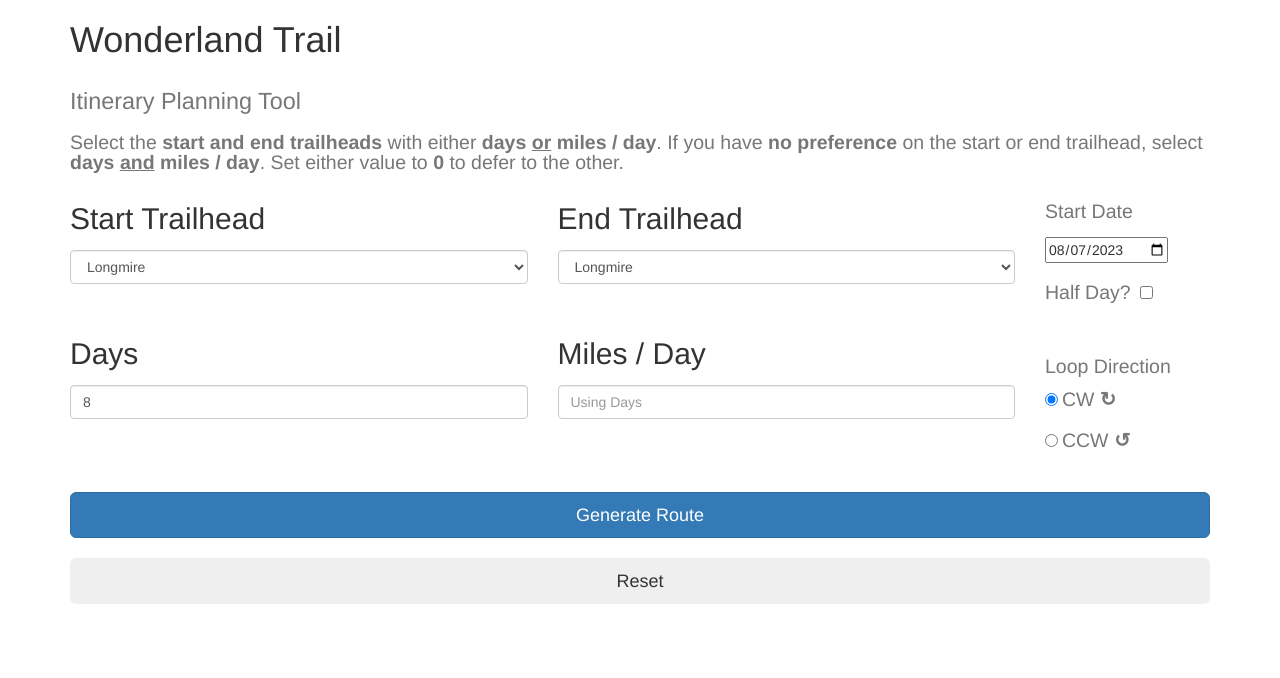
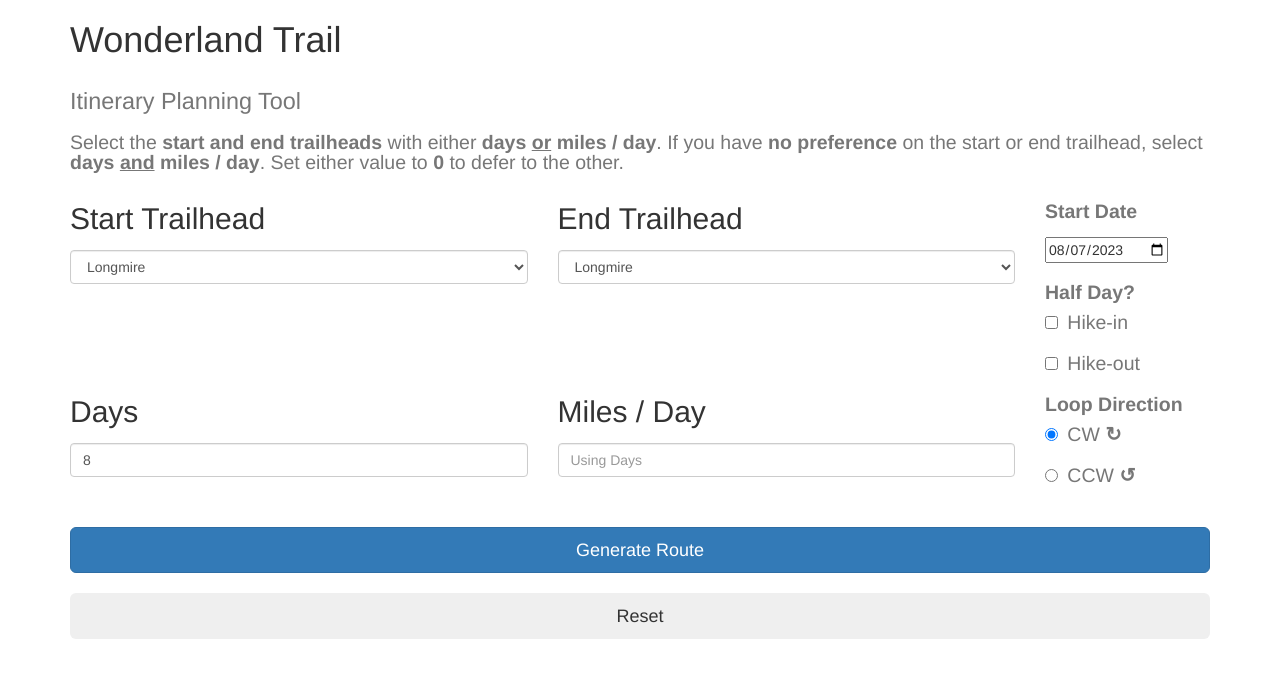
Before and after one commit to amccafferty42/trailtuner, a plain HTML site: page index.html in a window 1280 px wide. Drawn offline with nearby package versions, Linux system fonts and the light colour scheme.

Commit message:
add hike-in and out checkboxes

```diff
--- a/index.html
+++ b/index.html
@@ -26,12 +26,17 @@
                     </select>
                 </div>
                 <div class="col-md-2">
-                    <label for="date"><h2><small>Start Date</small></h2></label>
+                    <label for="date"><h2><small><strong>Start Date</strong></small></h2></label>
                     <br>
                     <input type="date" id="start-date" name="start-date" value="2018-07-22">
                     <br>
-                    <label class="half-day-label form-check-label" for="half" title="Select to shorten first day"><h2><small>Half Day?&nbsp;</small></h2></label>
-                    <input class="half-day-input form-check-input" type="checkbox" id="half">
+                    <label class="half-day-label form-check-label" for="half" title=""><h2><small><strong>Half Day?</strong>&nbsp;</small></h2></label>
+                    <br>
+                    <input class="half-day-input form-check-input" type="checkbox" id="hike-in">
+                    <label class="half-day-label form-check-label" for="hike-in" title="Hike-in to the first campsite from the start"><h2><small>&nbsp;Hike-in</small></h2></label>
+                    <br>
+                    <input class="half-day-input form-check-input" type="checkbox" id="hike-out">
+                    <label class="half-day-label form-check-label" for="hike-out" title="Hike-out from the last campsite to the end"><h2><small>&nbsp;Hike-out</small></h2></label>
                 </div>
             </div>
             <div class="row align-items-center">
@@ -44,15 +49,14 @@
                     <input type="number" min="0" max="99" value="" placeholder="Use Days" onChange="onMilesPerDayChange()" name="miles" id="miles" class="form-control">
                 </div>
                 <div class="col-sm-2">
-                    <br>
                     <div id="loop-direction-form" class="form-check">
-                        <label class="loop-direction form-check-label" title="Select which direction to travel around loop"><h2><small>Loop Direction</small></h2></label>
+                        <label class="loop-direction form-check-label" title="Select which direction to travel around loop"><h2><small><strong>Loop Direction</strong></small></h2></label>
                         <br>
                         <input class="form-check-input" type="radio" name="exampleRadios" id="cw" value="cw" disabled>
-                        <label class="loop-direction form-check-label" for="cw" title="Clockwise"><h2><small>CW<strong>&nbsp;↻</strong></small></h2></label>
+                        <label class="loop-direction form-check-label" for="cw" title="Clockwise"><h2><small>&nbsp;CW<strong>&nbsp;↻</strong></small></h2></label>
                         <br>
                         <input class="form-check-input" type="radio" name="exampleRadios" id="ccw" value="ccw" disabled>
-                        <label class="loop-direction form-check-label" for="ccw" title="Counter-clockwise"><h2><small>CCW<strong>&nbsp;↺</strong></small></h2></label>
+                        <label class="loop-direction form-check-label" for="ccw" title="Counter-clockwise"><h2><small>&nbsp;CCW<strong>&nbsp;↺</strong></small></h2></label>
                      </div>
                 </div>
             </div>
--- a/lhht.js
+++ b/lhht.js
@@ -177,7 +177,7 @@ const selectEnd = document.getElementById('end');
 const inputDays = document.getElementById('days');
 const inputMiles = document.getElementById('miles');
 const inputDate = document.getElementById('start-date');
-const inputHalfDay = document.getElementById('half');
+const inputHalfDay = document.getElementById('hike-in');
 const inputCW = document.getElementById('cw');
 const inputCCW = document.getElementById('ccw');
 const title = document.getElementById('title');
--- a/main.css
+++ b/main.css
@@ -9,10 +9,15 @@
 }
 
 .loop-direction {
-    max-height: 2em;
+    max-height: 1.8em;
+}
+
+.half-day-label {
+    max-height: 1.8em;
 }
 
 #loop-direction-form {
+    top: 0;
     visibility: hidden;
 }
 
```
